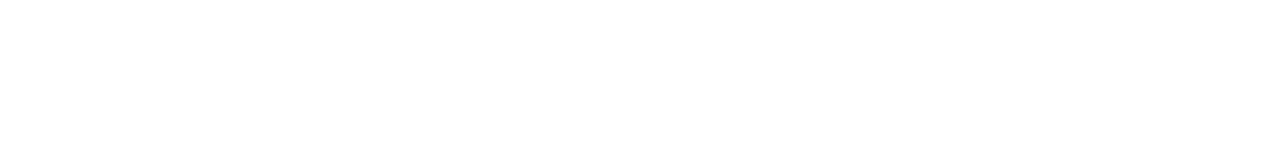
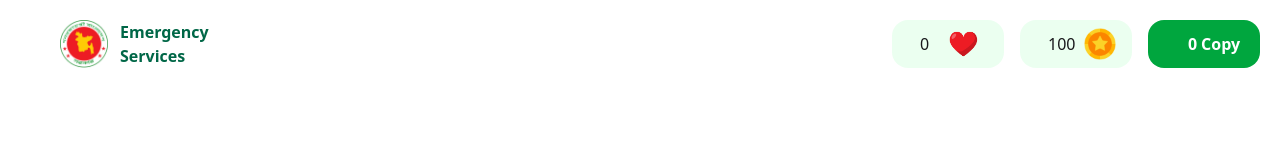
Before and after one commit to shuv-on/emergency-services-projects, a plain HTML site: page index.html in a window 1280 px wide. Drawn offline with nearby package versions, Linux system fonts and the light colour scheme.

Commit message:
Design Navigation Bar

```diff
--- a/index.html
+++ b/index.html
@@ -10,6 +10,37 @@
      <script src="https://cdn.jsdelivr.net/npm/@tailwindcss/browser@4"></script>
 </head>
 <body>
+    <header>
+        <!--Nav Bar-->
+        <div class="m-5 flex justify-between items-center">
+            <!-- Logo -->
+            <div class="flex items-center ml-10">
+                <img src="./assets/logo.png" class="w-[3rem]">
+                <h1 class="font-semibold text-[#006747] ml-3">Emergency <br> Services</h1>
+            </div>
+            <!-- Life, coin, Clipboard -->
+             <div class="flex flex-row justify-between space-x-4">
+                <!-- Life -->
+                 <div class=" bg-[#41FF6B]/10 rounded-2xl p-2 w-[7rem] space-x-0 flex items-center justify-center ">
+                    <p class="ml-5">0</p>
+                    <img src="./assets/heart.png" class="mx-auto w-[2rem]" >
+                </div>
+                <!-- Coin -->
+                 <div class=" bg-[#41FF6B]/10 rounded-2xl p-2 w-[7rem] space-x-0 flex items-center justify-center ">
+                    <p class="ml-5">100</p>
+                    <img src="./assets/coin.png" class="mx-auto w-[2rem]" >
+                </div>
+                <!-- Copy menu -->
+                 <div class=" bg-[#00A63E] rounded-2xl p-2 w-[7rem] space-x-0 flex items-center justify-center space-x-1 text-white font-bold">
+                    <p class="ml-5 ">0</p>
+                    <h1>Copy</h1>
+                </div>
+            </div>
 
+        </div>
+    </header>
+    <main>
+
+    </main>
 </body>
 </html>
```
